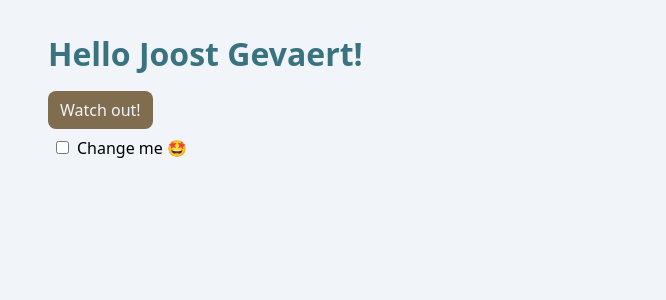
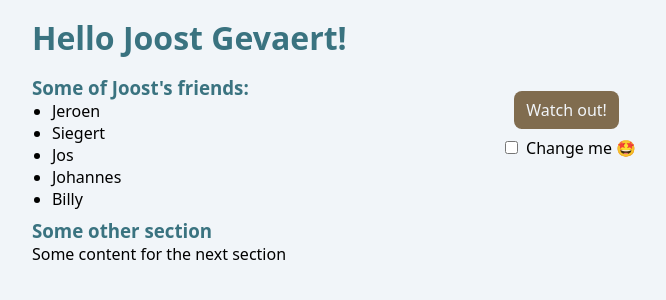
Before and after one commit to JoostGevaert/ifcjs-gis, a Next.js app: page / in a window 1280 px wide. Shown: the top 300 px of the page, without its empty margins (242-908 px from the left). Built offline with nearby package versions, Linux system fonts and the light colour scheme.

Commit message:
feat: HelloFriends component

```diff
--- a/src/app/globals.css
+++ b/src/app/globals.css
@@ -66,5 +66,13 @@ main {
   margin: 0 auto;
   width: 100%;
   max-width: 80ch;
-  padding: 1rem;
 }
+
+h1, h2, h3, h4, h5, h6 {
+  color: var(--teal-500)
+}
+
+ul,
+ol {
+  margin-left: 1.25rem;
+}
--- a/src/app/page.module.css
+++ b/src/app/page.module.css
@@ -1,3 +1,13 @@
-.helloH1 {
-  color: var(--teal-500)
+.section {
+  margin-bottom: 0.5rem;
 }
+
+.aside {
+  margin: 1rem 8rem 0 0;
+  text-align: center;
+}
+
+.flexContainer {
+  display: flex;
+  justify-content: space-between;
+}
--- a/src/app/page.tsx
+++ b/src/app/page.tsx
@@ -1,5 +1,6 @@
-import styles from "./page.module.css"
+import styles from "./page.module.css";
 import HelloH1 from "@/components/HelloH1";
+import HelloFriends from "@/components/HelloFriends";
 import HelloButton from "@/components/HelloButton";
 import HelloCheckbox from "@/components/HelloCheckbox";
 
@@ -12,8 +13,21 @@ export default function Home() {
   return (
     <main>
       <HelloH1 name="Joost Gevaert" />
-      <HelloButton name="Joop Gevaar" />
-      <HelloCheckbox />
+      <div className={styles.flexContainer}>
+        <div>
+          <section className={styles.section}>
+            <HelloFriends />
+          </section>
+          <section className={styles.section}>
+            <h3>Some other section</h3>
+            <p>Some content for the next section</p>
+          </section>
+        </div>
+        <aside className={styles.aside}>
+          <HelloButton name="Joop Gevaar" />
+          <HelloCheckbox />
+        </aside>
+      </div>
     </main>
   );
 }
--- /dev/null
+++ b/src/components/HelloFriends.tsx
@@ -0,0 +1,15 @@
+import styls from "./styles.module.css";
+
+export default function HelloFriends() {
+  const friends = ["Jeroen", "Siegert", "Jos", "Johannes", "Billy"];
+  return (
+    <>
+      <h3>Some of Joost's friends:</h3>
+      <ul>
+        {friends.map((name, i) => (
+          <li key={`${name}${i}`}>{name}</li>
+        ))}
+      </ul>
+    </>
+  );
+}
--- a/src/components/styles.module.css
+++ b/src/components/styles.module.css
@@ -1,6 +1,5 @@
 .helloH1 {
   margin: 1rem 0;
-  color: var(--teal-500)
 }
 
 .helloButton {
```
